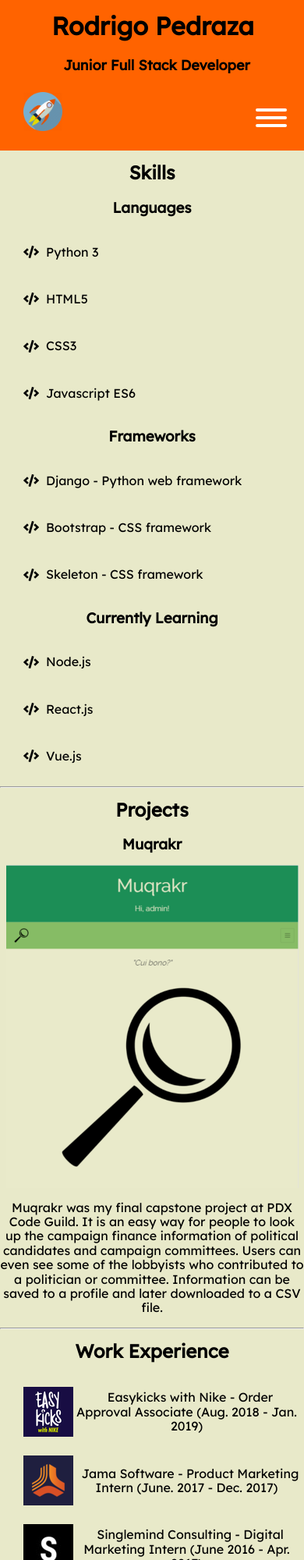
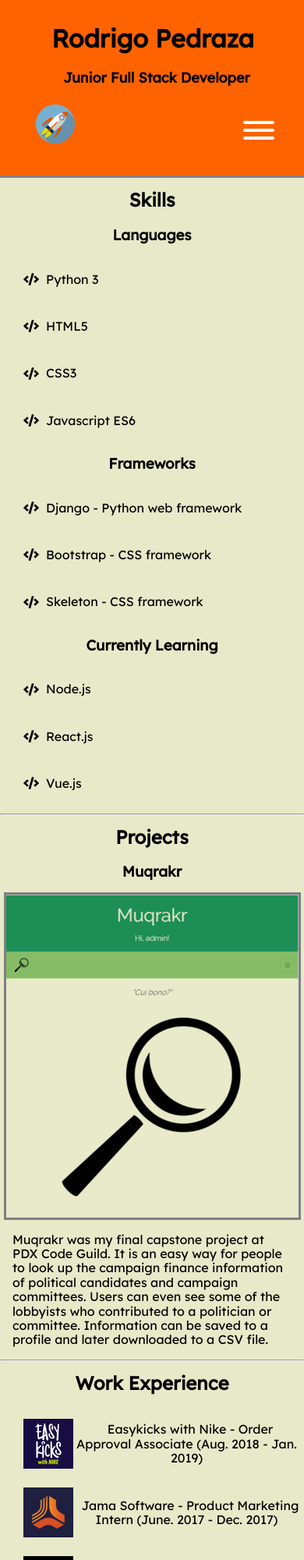
Before and after one commit to rpedraza01/rpedraza01.github.io, a plain HTML site: page index.html in a window 390 px wide. Shown: the top 2000 px of the page at 78% size. Drawn offline with Linux system fonts and the light colour scheme.

Commit message:
made portfolio section more responsive

```diff
--- a/index.html
+++ b/index.html
@@ -128,7 +128,7 @@
 				<a href="http://muqrakr.com/">
 					<img class="proj-pic center" src="muqrakr-screenshot-home_5_65.png">
 				</a>
-				<p>
+				<p class="proj-pic-text">
 					Muqrakr was my final capstone project at PDX Code Guild. It is an easy way for people to look up the campaign finance information of political candidates and campaign committees. Users can even see some of the lobbyists who contributed to a politician or committee. Information can be saved to a profile and later downloaded to a CSV file.
 				</p>
 			</div>
--- a/styles.css
+++ b/styles.css
@@ -17,12 +17,22 @@ body {
 }
 
 header {
+  max-width: 450px auto;
+  margin-top: 0;
+  margin-bottom: 1rem auto;
+  padding: 1rem;
+  border-bottom: solid gray;
+  text-align: center;
+  background-color: #FF6300;
+}
+
+/*header {
 	margin: auto;
 	padding: auto;
 	background-color: #FF6300;
-	overflow: hidden;
+	overflow: hidden;*/
 	/*text-align: center;*/
-}
+/*}*/
 
 h1, h2, h3 {
 	max-width: 100%;
@@ -145,6 +155,17 @@ div.center {
 	padding: auto;
 }
 
+img.proj-pic {
+  border: solid gray;
+  max-width: 100%;
+}
+
+p.proj-pic-text {
+  text-align: left;
+  padding-left: 1rem;
+  padding-right: 1rem;
+}
+
 div.flex-container {
 	margin-left: 25px;
 	padding: 5px;
@@ -157,7 +178,8 @@ footer {
 	margin: auto;
 	padding: auto;
 	background-color: #FF6300;
-	width: auto;
+	max-width: 100%;
+  border-top: solid gray;
 }
 
 a {
```
